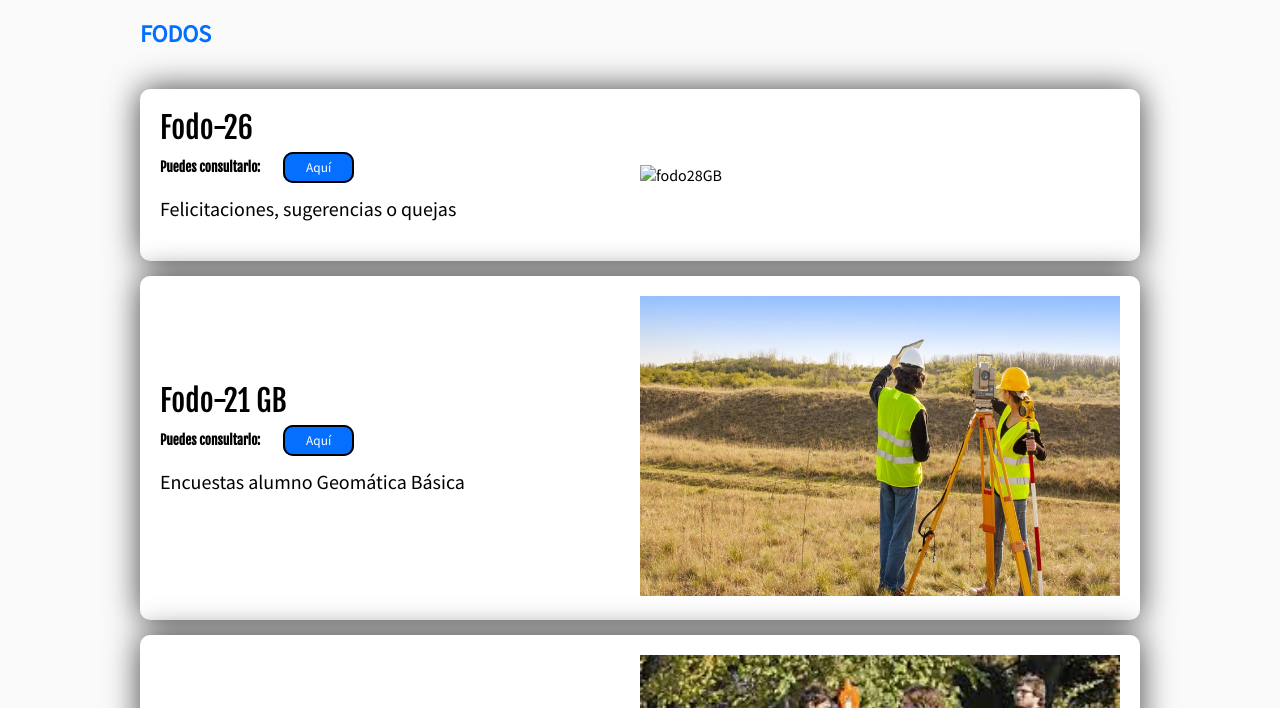
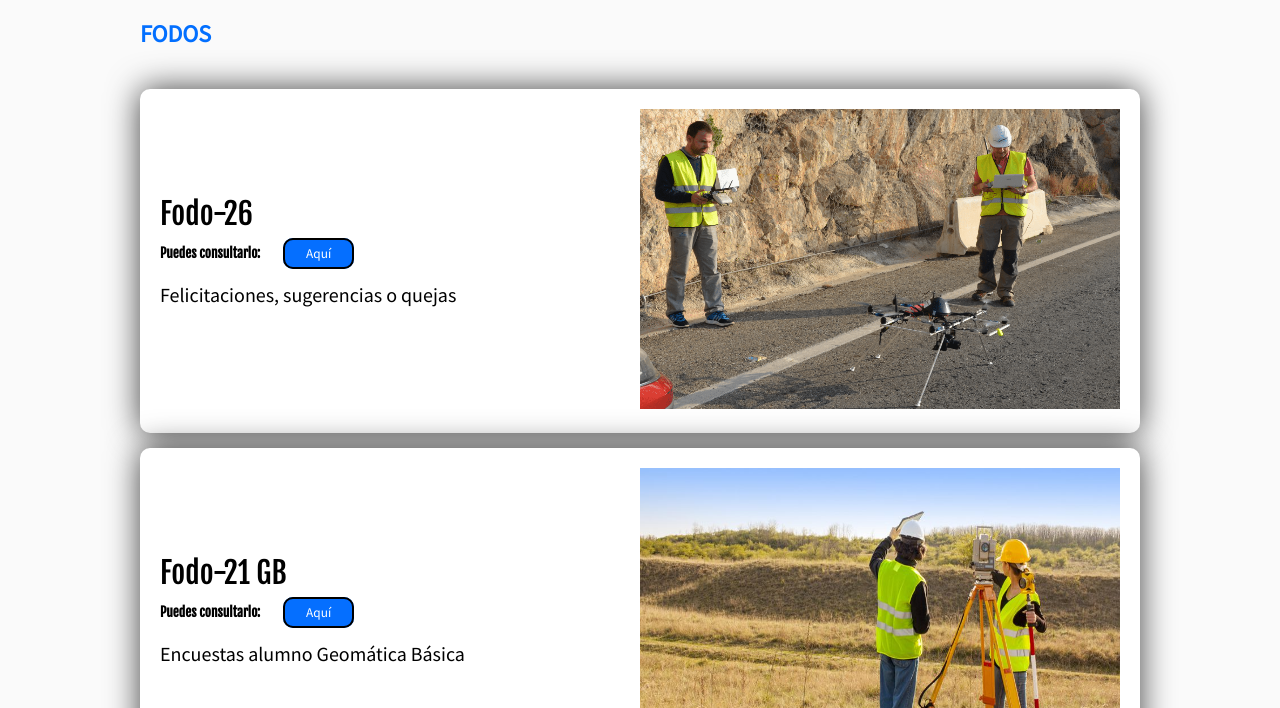
Before and after one commit to keyeneye/Pagina-respaldo, a plain HTML site: page index.html in a window 1280 px wide. Shown: the part 392-1100 px from the top of the page. Drawn offline with Linux system fonts and the light colour scheme.

Commit message:
arreglando imagen fodo 26

```diff
--- a/index.html
+++ b/index.html
@@ -57,7 +57,7 @@
                 </p>
             </div>
             <figure class="project-imageContainer">
-              <img class="project-image" width="500" height="300" src="images/geom1.jpg" alt="fodo28GB">
+              <img class="project-image" width="500" height="300" src="images/geom1.png" alt="fodo28GB">
             </figure>
           </article>
           <article class="project">
```
